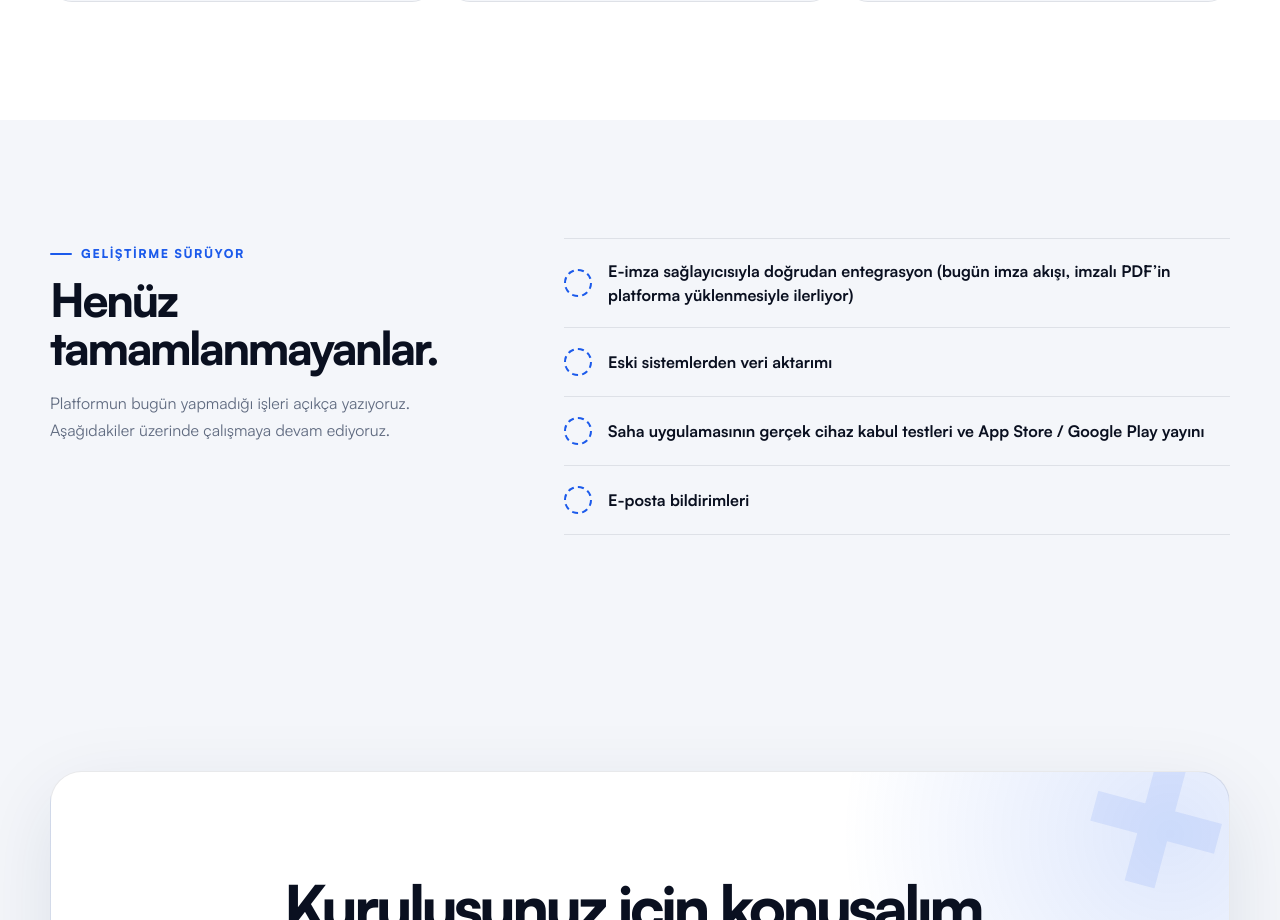
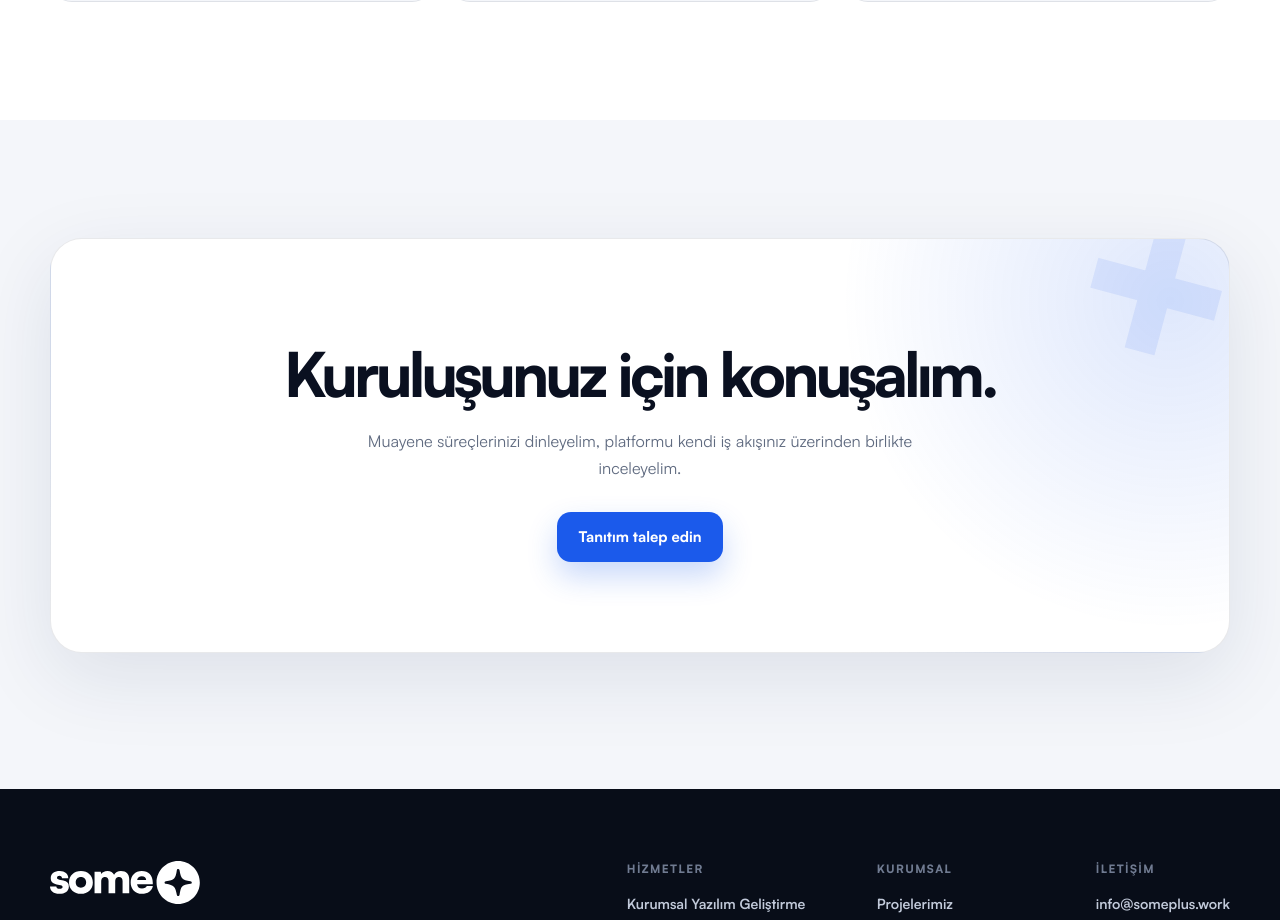
Before and after one commit to yavuz/someplus-website, a Next.js app: page /17020 in a window 1280 px wide. Shown: the part 2785-3705 px from the top of the page. Built offline with nearby package versions, Linux system fonts and the light colour scheme.

Commit message:
fix(17020): sayfa üzerinden henüz tamamlanmayanlar bölümü kaldırıldı

```diff
--- a/app/globals.css
+++ b/app/globals.css
@@ -2069,23 +2069,6 @@ img {
   flex-wrap: wrap;
 }
 
-.roadmap h2 + p {
-  margin: 18px 0 0;
-  color: var(--muted);
-  line-height: 1.7;
-}
-
-.roadmap li {
-  font-size: 1rem;
-  line-height: 1.5;
-}
-
-.roadmap li::before {
-  content: "";
-  border: 2px dashed var(--blue);
-  background: transparent;
-}
-
 .related-services {
   background: var(--surface);
 }
--- a/components/inspection-platform-page.tsx
+++ b/components/inspection-platform-page.tsx
@@ -41,16 +41,6 @@ const copy = {
       ["Kuruluşa ayrı veritabanı", "Her muayene kuruluşunun verisi kendi veritabanında tutulur."],
       ["Yetki ve işlem geçmişi", "Rol ve tesis bazlı yetkilendirme; kim, neyi, ne zaman yaptı kayıt altında."],
     ],
-    roadmapEyebrow: "Geliştirme sürüyor",
-    roadmapTitle: "Henüz tamamlanmayanlar.",
-    roadmapDescription:
-      "Platformun bugün yapmadığı işleri açıkça yazıyoruz. Aşağıdakiler üzerinde çalışmaya devam ediyoruz.",
-    roadmap: [
-      "E-imza sağlayıcısıyla doğrudan entegrasyon (bugün imza akışı, imzalı PDF’in platforma yüklenmesiyle ilerliyor)",
-      "Eski sistemlerden veri aktarımı",
-      "Saha uygulamasının gerçek cihaz kabul testleri ve App Store / Google Play yayını",
-      "E-posta bildirimleri",
-    ],
     closingTitle: "Kuruluşunuz için konuşalım.",
     closingBody:
       "Muayene süreçlerinizi dinleyelim, platformu kendi iş akışınız üzerinden birlikte inceleyelim.",
@@ -90,16 +80,6 @@ const copy = {
       ["Client portal", "Clients reach their reports and the documents shared with them through their own portal."],
       ["Separate database per organisation", "Each inspection body’s data is kept in its own database."],
       ["Permissions and audit trail", "Role- and site-based permissions, with a record of who did what and when."],
-    ],
-    roadmapEyebrow: "In development",
-    roadmapTitle: "Not finished yet.",
-    roadmapDescription:
-      "We are open about what the platform does not do today. We are still working on the following.",
-    roadmap: [
-      "Direct integration with an e-signature provider (today the signing flow runs by uploading the signed PDF to the platform)",
-      "Data migration from legacy systems",
-      "Acceptance testing on real devices and App Store / Google Play release of the field app",
-      "Email notifications",
     ],
     closingTitle: "Let’s talk about your organisation.",
     closingBody:
@@ -184,21 +164,6 @@ export function InspectionPlatformPage({ locale }: { locale: Locale }) {
           </div>
         </section>
 
-        <section className="section">
-          <div className="shell deliverables roadmap">
-            <div>
-              <span className="eyebrow">{text.roadmapEyebrow}</span>
-              <h2>{text.roadmapTitle}</h2>
-              <p>{text.roadmapDescription}</p>
-            </div>
-            <ul>
-              {text.roadmap.map((item) => (
-                <li key={item}>{item}</li>
-              ))}
-            </ul>
-          </div>
-        </section>
-
         <section className="section closing-section">
           <div className="shell closing-card">
             <span className="closing-mark">+</span>
```
